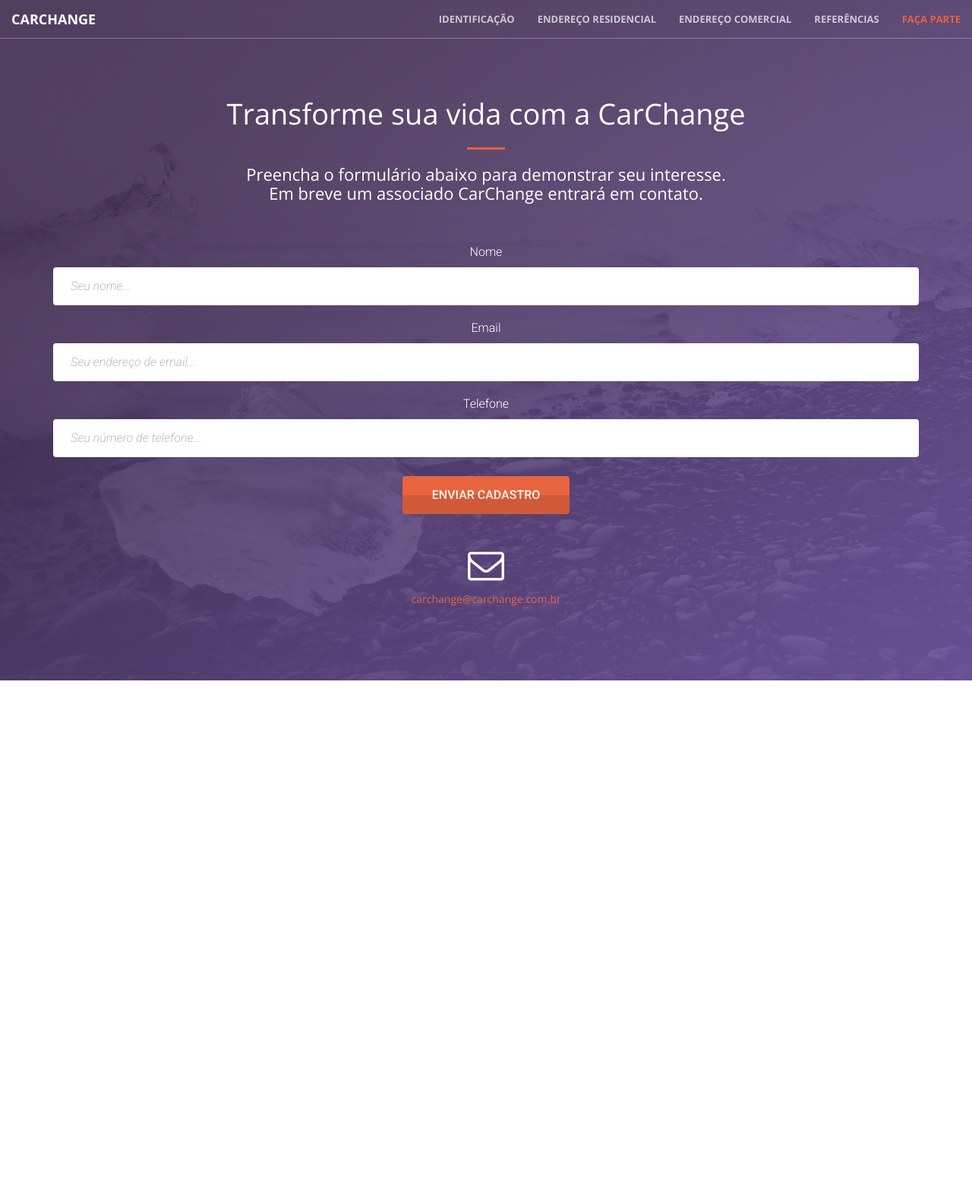
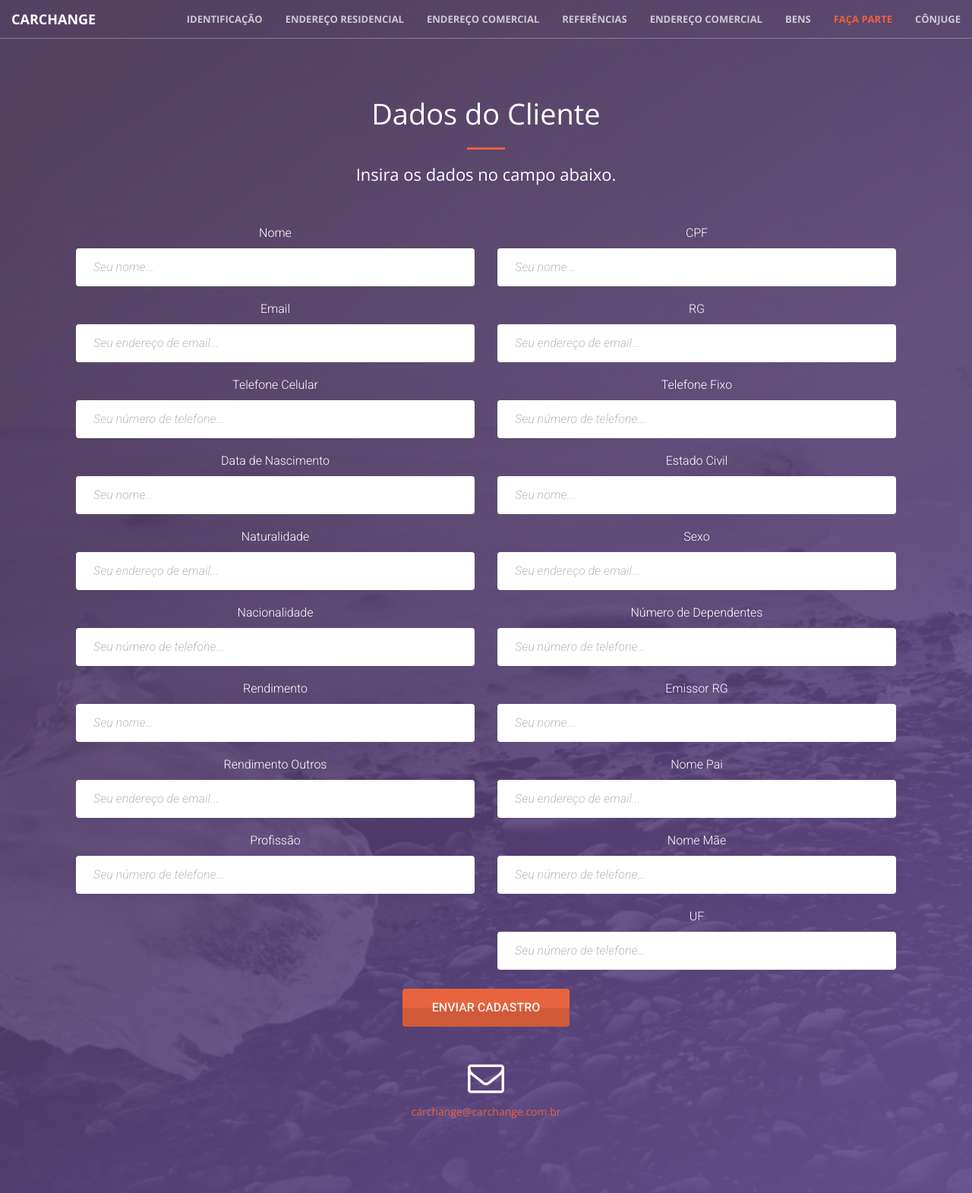
Before and after one commit to CarChange/CarChange-Frank, a PHP site: page /cadastro.html in a window 1280 px wide. Shown: the whole page at 76% size. Before the commit the page ends 896 px from the top, so only its background shows below. Run offline with PHP 8.4, Linux system fonts and the light colour scheme; some libraries are stand-ins or nearby versions.

Commit message:
Implementação v.1 dados cliente

```diff
--- a/assets/css/style.css
+++ b/assets/css/style.css
@@ -111,7 +111,7 @@ img { max-width: 100%; }
 .c-form-HUE textarea,
 .c-form-HUE textarea.form-control {
 	height: 50px;
-    margin: 0;
+    margin-bottom: 15px;
     padding: 0 20px;
     vertical-align: middle;
     background: #fff;
--- a/cadastro.html
+++ b/cadastro.html
@@ -70,7 +70,16 @@
                         <a class="page-scroll" href="#portfolio">Referências</a>
                     </li>
                     <li>
+                        <a class="page-scroll" href="#portfolio">Endereço Comercial</a>
+                    </li>
+                    <li>
+                        <a class="page-scroll" href="#portfolio">Bens</a>
+                    </li>
+                    <li>
                         <a class="page-scroll" href="#contact">Faça parte</a>
+                    </li>
+                    <li>
+                        <a class="page-scroll" href="#conjuge">Cônjuge</a>
                     </li>
                 </ul>
             </div>
@@ -259,37 +268,100 @@
             <div class="row">
                 <div class="col-sm-8 col-sm-offset-2 text-center c-form section-description wow fadeIn">
                     <p>&nbsp;</p>
-                    <h1 class="hidden-xs">Transforme sua vida com a <strong>CarChange</strong></h1>
-                    <h2 class="visible-xs section-heading">Transforme sua vida com a <strong>CarChange</strong></h2>
+                    <h1 class="hidden-xs">Dados do <strong>Cliente</strong></h1>
+                    <h2 class="visible-xs section-heading">Dados do <strong>Cliente</strong></h2>
                     <!--<h2 class="section-heading">Let's Get In Touch!</h2>-->
                     <hr class="primary">
-                    <h3 class="hidden-xs">Preencha o formulário abaixo para demonstrar seu interesse.<br>Em breve um associado CarChange entrará em contato.</h3>
-                    <p class="visible-xs">Preencha abaixo, entraremos em contato.</p>
+                    <h3 class="hidden-xs">Insira os dados no campo abaixo.</h3>
+                    <p class="visible-xs">Insira os dados no campo abaixo.</p>
                     <!--<p>&nbsp;</p>-->
                     <!--<p>Ready to start your next project with us? That's great! Give us a call or send us an email and we will get back to you as soon as possible!</p>-->
                 </div>
             </div>
                 <!-- FORMULÁRIO -->
-                <div class="c-form-HUE">
+                <div class="container-fluid c-form-HUE">
                     <form role="form" action="persistence.php" method="post">
-                        <div class="form-group">
+                        <div class="col-md-6 form-group">
                             <label for="formAname">
                                 Nome
                             </label>
                             <input type="text" name="nome" placeholder="Seu nome..." class="c-form-name form-control" id="c-form-name" required>
-                        </div>
-                        <div class="form-group">
                             <label for="formAmail">
                                 Email
                             </label>
                             <input type="text" name="email" placeholder="Seu endereço de email..." class="c-form-email form-control" id="c-form-email" required>
+                            <label for="formAtel">
+                                Telefone Celular
+                            </label>
+                            <input type="text" name="celular" placeholder="Seu número de telefone..." class="c-form-subject form-control" id="c-form-subject" required>
+                            <label for="formAname">
+                                Data de Nascimento
+                            </label>
+                            <input type="text" name="data_nasc" placeholder="Seu nome..." class="c-form-name form-control" id="c-form-name" required>
+                            <label for="formAmail">
+                                Naturalidade
+                            </label>
+                            <input type="text" name="natur" placeholder="Seu endereço de email..." class="c-form-email form-control" id="c-form-email" required>
+                            <label for="formAtel">
+                                Nacionalidade
+                            </label>
+                            <input type="text" name="nacion" placeholder="Seu número de telefone..." class="c-form-subject form-control" id="c-form-subject" required>
+                            <label for="formAname">
+                                Rendimento
+                            </label>
+                            <input type="text" name="rendimento" placeholder="Seu nome..." class="c-form-name form-control" id="c-form-name" required>
+                            <label for="formAmail">
+                                Rendimento Outros
+                            </label>
+                            <input type="text" name="rend_outros" placeholder="Seu endereço de email..." class="c-form-email form-control" id="c-form-email" required>
+                            <label for="formAtel">
+                                Profissão
+                            </label>
+                            <input type="text" name="profissao" placeholder="Seu número de telefone..." class="c-form-subject form-control" id="c-form-subject" required>
                         </div>
-                        <div class="form-group">
+                        <div class="col-md-6">
+                           <label for="formAname">
+                                CPF
+                            </label>
+                            <input type="text" name="cpf" placeholder="Seu nome..." class="c-form-name form-control" id="c-form-name" required>
+                            <label for="formAmail">
+                                RG
+                            </label>
+                            <input type="text" name="rg" placeholder="Seu endereço de email..." class="c-form-email form-control" id="c-form-email" required>
                             <label for="formAtel">
-                                Telefone
+                                Telefone Fixo
                             </label>
                             <input type="text" name="telefone" placeholder="Seu número de telefone..." class="c-form-subject form-control" id="c-form-subject" required>
+                            <label for="formAname">
+                                Estado Civil
+                            </label>
+                            <input type="text" name="est_civil" placeholder="Seu nome..." class="c-form-name form-control" id="c-form-name" required>
+                            <label for="formAmail">
+                                Sexo
+                            </label>
+                            <input type="text" name="sexo" placeholder="Seu endereço de email..." class="c-form-email form-control" id="c-form-email" required>
+                            <label for="formAtel">
+                                Número de Dependentes
+                            </label>
+                            <input type="text" name="num_dep" placeholder="Seu número de telefone..." class="c-form-subject form-control" id="c-form-subject" required>
+                            <label for="formAname">
+                                Emissor RG
+                            </label>
+                            <input type="text" name="emissor_rg" placeholder="Seu nome..." class="c-form-name form-control" id="c-form-name" required>
+                            <label for="formAmail">
+                                Nome Pai
+                            </label>
+                            <input type="text" name="nome_pai" placeholder="Seu endereço de email..." class="c-form-email form-control" id="c-form-email" required>
+                            <label for="formAtel">
+                                Nome Mãe
+                            </label>
+                            <input type="text" name="nome_mae" placeholder="Seu número de telefone..." class="c-form-subject form-control" id="c-form-subject" required>
+                            <label for="formAtel">
+                                UF
+                            </label>
+                            <input type="text" name="uf" placeholder="Seu número de telefone..." class="c-form-subject form-control" id="c-form-subject" required>
                         </div>
+                        <div class="container"></div>
                         <button class="btn" type="submit">Enviar cadastro</button>
                     </form>
                     <p>&nbsp;</p>
--- a/index.html
+++ b/index.html
@@ -330,7 +330,7 @@
             </div>
                 <!-- FORMULÁRIO -->
                 <div class="c-form-HUE">
-                    <form role="form" action="persistence.php" method="post">
+                    <form role="form" action="persistenceIntro.php" method="post">
                         <div class="form-group">
                             <label for="formAname">
                                 Nome
--- a/persistence.php
+++ b/persistence.php
@@ -16,7 +16,7 @@ $natur         = $_POST["natur"];
 $uf            = $_POST["uf"];
 $est_civil     = $_POST["est_civil"];
 $sexo          = $_POST["sexo"];
-$dependentes   = $_POST["dependentes"];
+$num_dep       = $_POST["num_dep"];
 $cpf           = $_POST["cpf"];
 $rg            = $_POST["rg"];
 $emissor_rg    = $_POST["emissor_rg"];
@@ -25,7 +25,6 @@ $nome_pai      = $_POST["nome_pai"];
 $nome_mae      = $_POST["nome_mae"];
 $rendimento    = $_POST["rendimento"];
 $rend_outros   = $_POST["rend_outros"];
-$num_dep       = $_POST["num_dep"];
 
 //Tabela Endereco
 $rua          = $_POST[""];
@@ -101,7 +100,7 @@ if ($conn->connect_error) {
     die("Connection failed: " . $conn->connect_error);
 }
 
-$sql = "INSERT INTO `cliente`(`cpf`, `nome`, `email`, `celular`, `nacion`, `natur`, `uf`, `est_civil`, `sexo`, `num_dep`, `rg`, `emissor_rg`, `profissao`, `nome_pai`, `nome_mae`, `rendimento`, `rend_outros`) VALUES ('{$cpf}','{$nome}','{$email}','{$celular}','{$data_nasc}','{$nacion}','{$natur}','{$uf}','{$est_civil}','{$sexo}','{$num_dep}','{$rg}','{$emissor_rg}','{$profissao}','{$nome_pai}','{$nome_mae}','{$rendimento}','{$rend_outros}')";
+$sql = "INSERT INTO `cliente`(`cpf`, `nome`, `email`, `celular`, `data_nasc`, `nacion`, `natur`, `uf`, `est_civil`, `sexo`, `num_dep`, `rg`, `emissor_rg`, `profissao`, `nome_pai`, `nome_mae`, `rendimento`, `rend_outros`) VALUES ('{$cpf}','{$nome}','{$email}','{$celular}','{$data_nasc}','{$nacion}','{$natur}','{$uf}','{$est_civil}','{$sexo}','{$num_dep}','{$rg}','{$emissor_rg}','{$profissao}','{$nome_pai}','{$nome_mae}','{$rendimento}','{$rend_outros}')";
 
 if ($conn->query($sql) === TRUE) {
     //Msg
```
